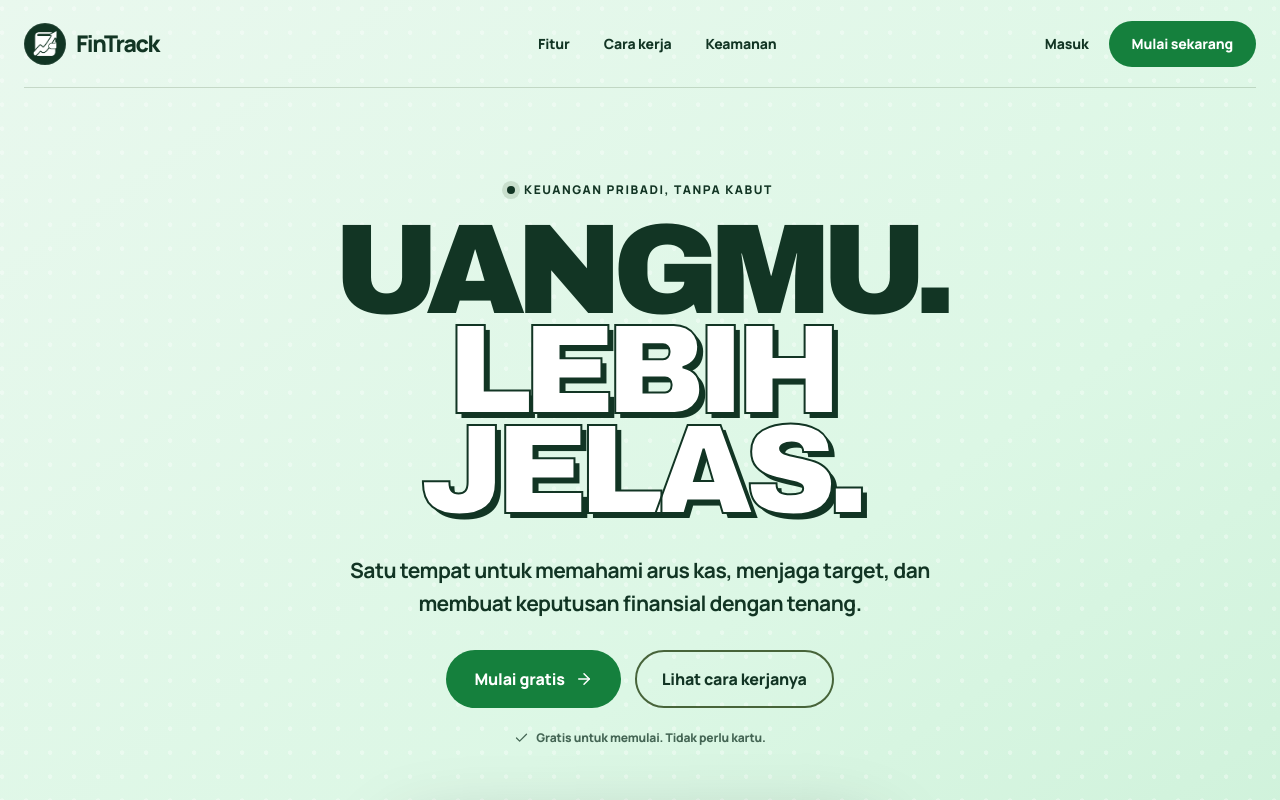
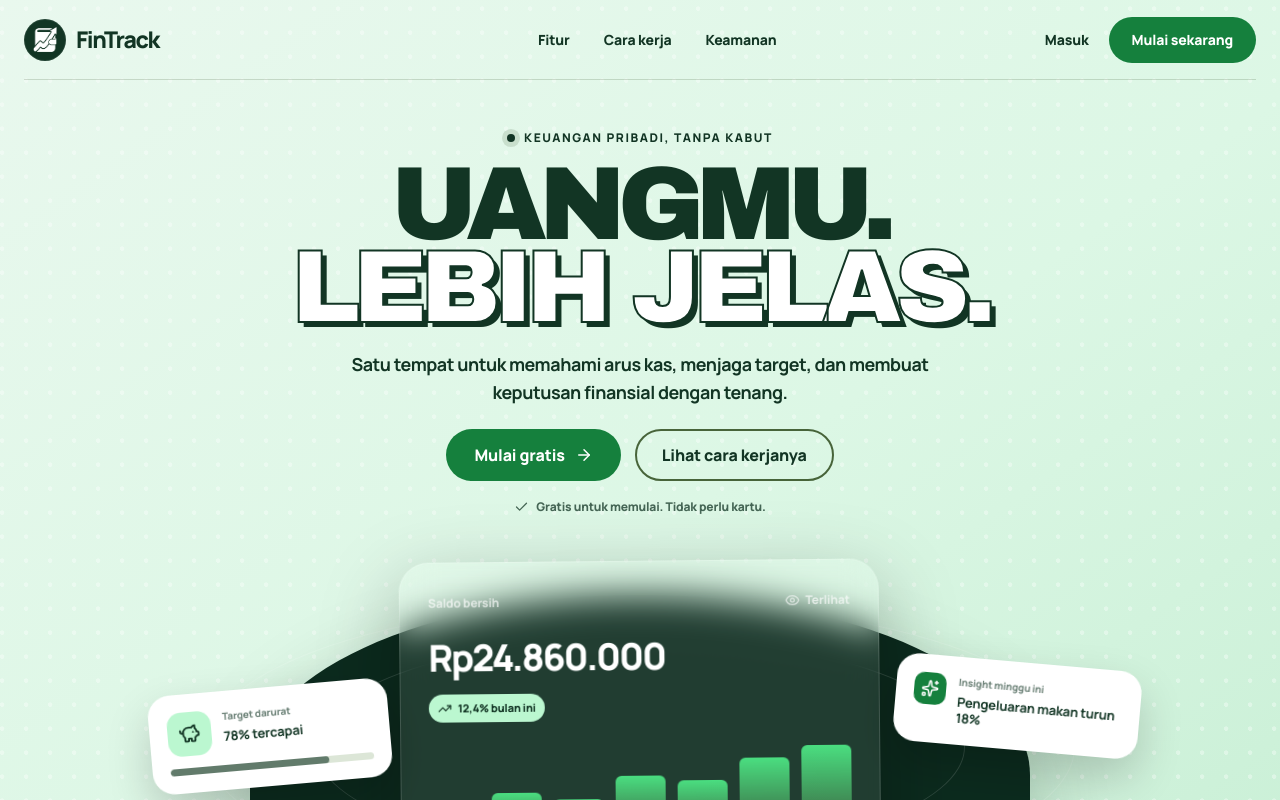
Before and after one commit to kuchikamizake05/FinTrack, a Next.js app: page / in a window 1280 px wide. Shown: the top 800 px of the page. Built offline with nearby package versions, Linux system fonts and the light colour scheme; no server answers.

Commit message:
feat: compact landing hero actions

```diff
--- a/src/app/landing.module.css
+++ b/src/app/landing.module.css
@@ -185,6 +185,20 @@
 @keyframes morph { 0%,100% { border-radius: 42% 58% 52% 48% / 46% 42% 58% 54%; } 50% { border-radius: 57% 43% 42% 58% / 55% 58% 42% 45%; } }
 @keyframes marquee { to { transform: translateX(-24%); } }
 
+/* Keep the conversion actions above the fold on laptop and zoomed desktop viewports. */
+@media (min-width: 781px) and (max-height: 1000px) {
+  .hero { min-height: 880px; }
+  .nav { height: 80px; }
+  .heroCopy { margin-top: clamp(36px, 5.5vh, 56px); }
+  .eyebrow { margin-bottom: 16px; }
+  .heroCopy h1 { font-size: clamp(68px, min(8.2vw, 13vh), 126px); line-height: .8; }
+  .heroText { margin-top: 22px; font-size: clamp(16px, 1.4vw, 19px); }
+  .heroActions { margin-top: 22px; }
+  .primaryCta, .secondaryCta { min-height: 52px; }
+  .reassurance { margin-top: 14px; }
+  .productStage { margin-top: 48px; }
+}
+
 @media (max-width: 1024px) {
   .hero { min-height: 920px; }
   .navLinks { display: none; }
```
